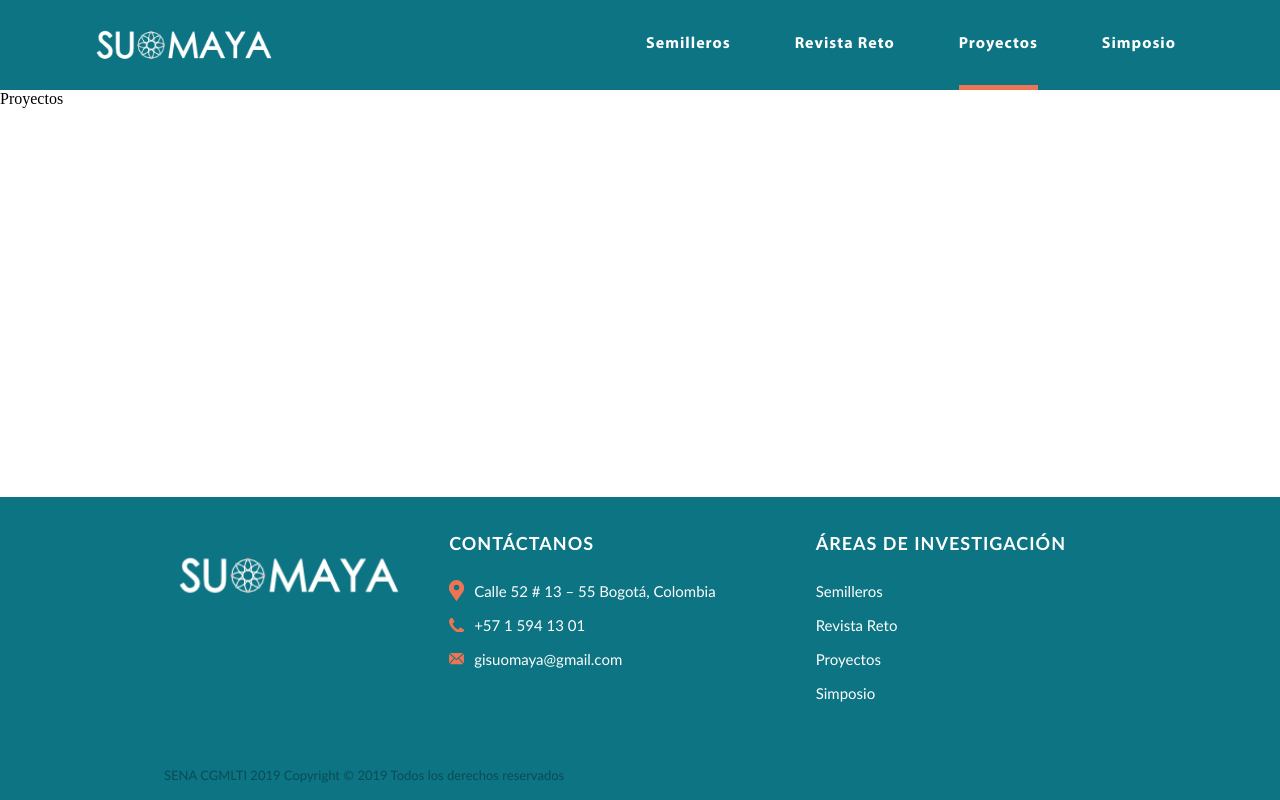
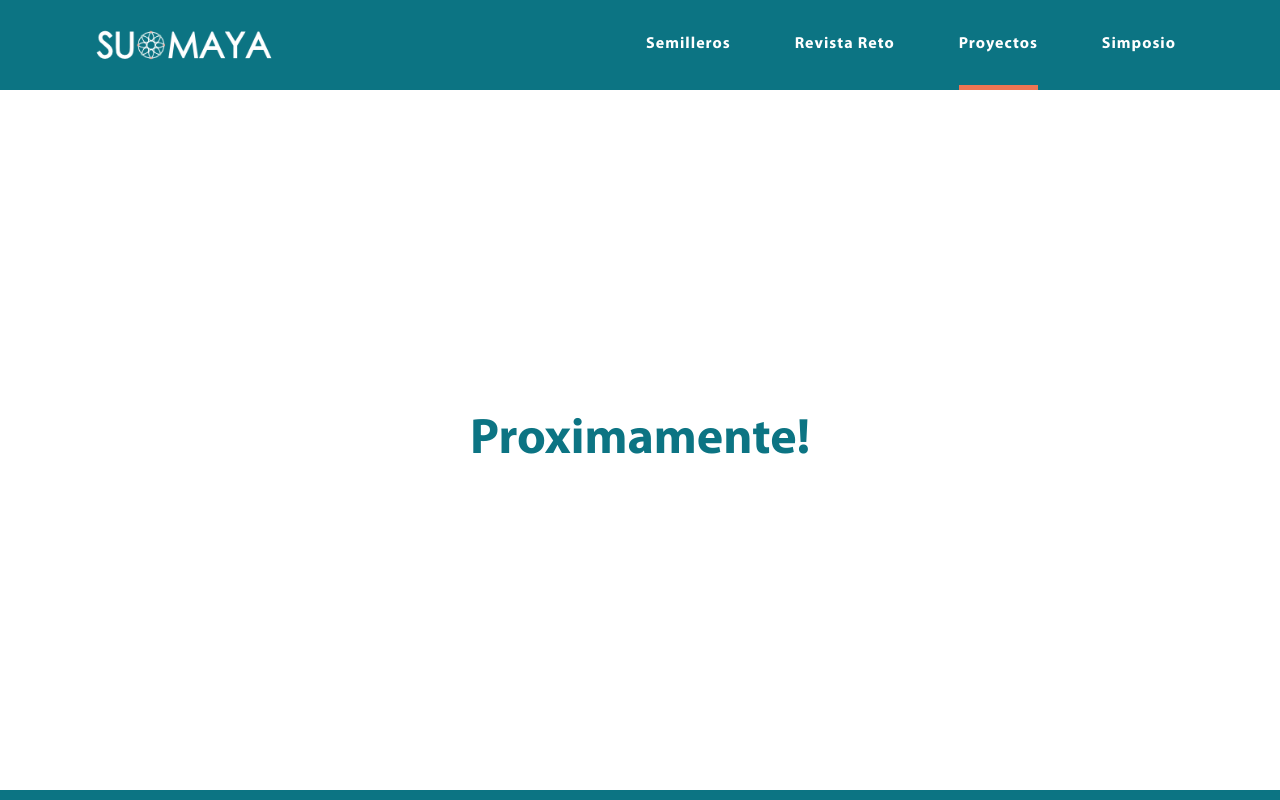
Before and after one commit to fcor/suomaya, a React (Create React App) app: page /proyectos in a window 1280 px wide. Shown: the top 800 px of the page. Built offline with nearby package versions, Linux system fonts and the light colour scheme.

Commit message:
Coming soon ok

```diff
--- a/src/components/Proyectos/index.js
+++ b/src/components/Proyectos/index.js
@@ -1,8 +1,11 @@
 import React from 'react'
+import './styles.css'
 
 const Proyectos = () => {
-    return(
-        <div>Proyectos</div>
+    return (
+      <div className="coming-soon">
+        <h1>Proximamente!</h1>
+      </div>
     )
 }
 
--- a/src/components/Proyectos/styles.css
+++ b/src/components/Proyectos/styles.css
@@ -0,0 +1,14 @@
+.coming-soon{
+  height: 700px;
+  display: flex;
+  align-items: center;
+  justify-content: center;
+}
+
+.coming-soon h1{
+  color: var(--verde);
+  font-family: 'Myriad Pro';
+  font-weight: bold;
+  font-size: 50px;
+  text-align: center;
+}
```
